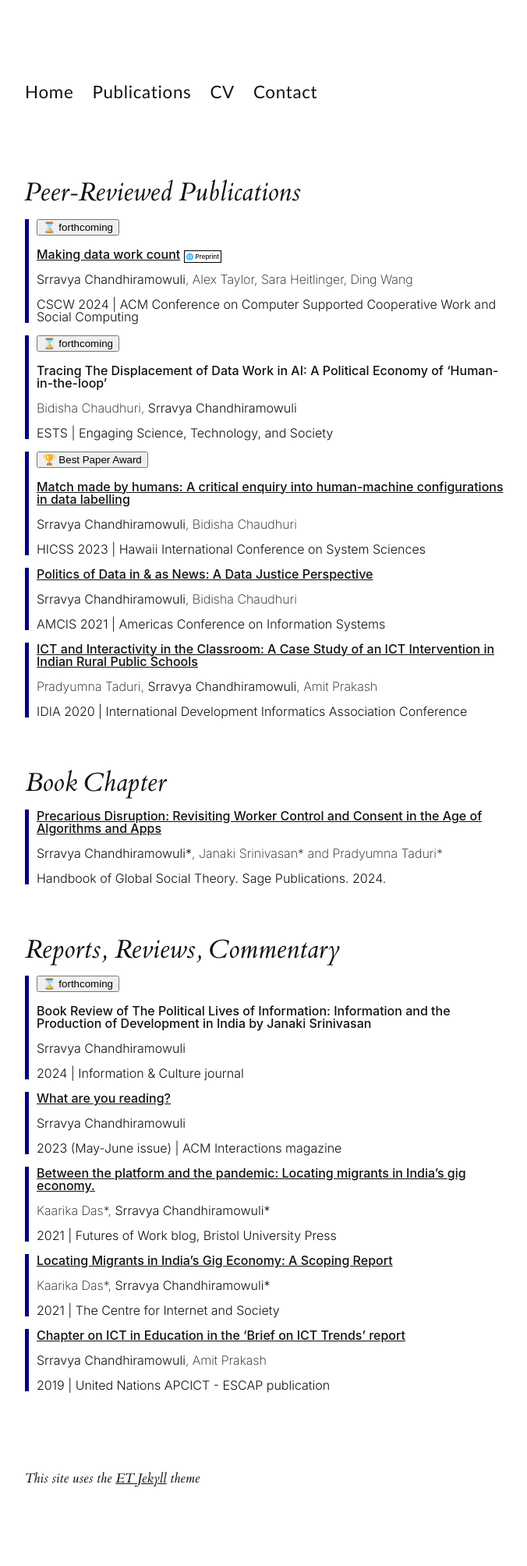
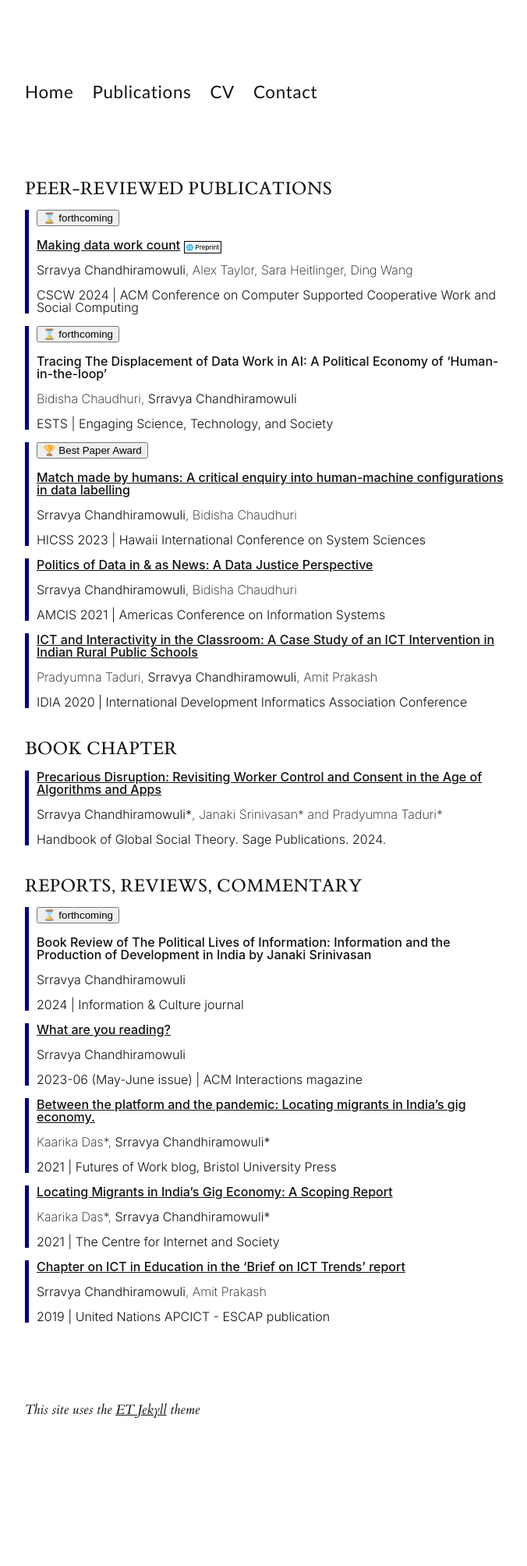
Before and after one commit to srravya/srravya.github.io, a Jekyll site: the page built from publications/index.md, in a window 1280 px wide. Shown: the whole page at 78% size, without its empty margins (128-804 px from the left). Built offline with Jekyll 4.4.1, drawn with Linux system fonts in a browser that asks for light colours; some web fonts are replaced; after the commit the page ends 1920 px from its top, so only the background shows below that.

Commit message:
Add datetime and fix h3 render

```diff
--- a/publications/index.md
+++ b/publications/index.md
@@ -4,7 +4,7 @@ title: Publications
 description: A selected list of my research
 ---
 
-## Peer-reviewed publications
+### Peer-reviewed publications
 
 <div class="entry-publication">
 <section>
@@ -12,7 +12,7 @@ description: A selected list of my research
 </section>
 <p class="what"><a href="https://arxiv.org/abs/2311.18046">Making data work count</a> <span class="preprint">🌐 Preprint</span></p>
 <p class="who"><span class="lookatme">Srravya Chandhiramowuli</span>, Alex Taylor, Sara Heitlinger, Ding Wang</p>
-<p class="where">CSCW 2024 | ACM Conference on Computer Supported Cooperative Work and Social Computing</p>
+<p class="where">CSCW <time datetime="2024">2024</time> | ACM Conference on Computer Supported Cooperative Work and Social Computing</p>
 </div>
 
 <div class="entry-publication">
@@ -30,30 +30,30 @@ description: A selected list of my research
 </section>
 <p class="what"><a href="https://hdl.handle.net/10125/102882">Match made by humans: A critical enquiry into human-machine configurations in data labelling</a></p>
 <p class="who"><span class="lookatme">Srravya Chandhiramowuli</span>, Bidisha Chaudhuri</p>
-<p class="where">HICSS 2023 | Hawaii International Conference on System Sciences</p>
+<p class="where">HICSS <time datetime="2023">2023</time> | Hawaii International Conference on System Sciences</p>
 </div>
 
 <div class="entry-publication">
 <p class="what"><a href="https://aisel.aisnet.org/amcis2021/global_develop/global_develop/13">Politics of Data in & as News: A Data Justice Perspective</a></p>
 <p class="who"><span class="lookatme">Srravya Chandhiramowuli</span>, Bidisha Chaudhuri</p>
-<p class="where">AMCIS 2021 | Americas Conference on Information Systems</p>
+<p class="where">AMCIS <time datetime="2021">2021</time> | Americas Conference on Information Systems</p>
 </div>
 
 <div class="entry-publication">
 <p class="what"><a href="https://doi.org/10.1007/978-3-030-52014-4_2">ICT and Interactivity in the Classroom: A Case Study of an ICT Intervention in Indian Rural Public Schools</a></p>
 <p class="who">Pradyumna Taduri, <span class="lookatme">Srravya Chandhiramowuli</span>, Amit Prakash</p>
-<p class="where">IDIA 2020 | International Development Informatics Association Conference</p>
+<p class="where">IDIA <time datetime="2020">2020</time> | International Development Informatics Association Conference</p>
 </div>
 
-## Book chapter
+### Book chapter
 
 <div class="entry-bookchapter">
 <p class="what"><a href="https://uk.sagepub.com/en-gb/eur/the-sage-handbook-of-global-sociology/book277822" target="_blank">Precarious Disruption: Revisiting Worker Control and Consent in the Age of Algorithms and Apps</a></p>
 <p class="who"><span class="lookatme">Srravya Chandhiramowuli*</span>, Janaki Srinivasan* and Pradyumna Taduri*</p>
-<p class="where">Handbook of Global Social Theory. Sage Publications. 2024.</p>
+<p class="where">Handbook of Global Social Theory. Sage Publications. <time datetime="2024">2024</time>.</p>
 </div>
 
-## Reports, reviews, commentary
+### Reports, reviews, commentary
 
 <div class="entry-bookreview">
 <section>
@@ -61,29 +61,29 @@ description: A selected list of my research
 </section>
 <p class="what">Book Review of The Political Lives of Information: Information and the Production of Development in India by Janaki Srinivasan</p>
 <p class="who"><span class="lookatme">Srravya Chandhiramowuli</span></p>
-<p class="where">2024 | Information & Culture journal</p>
+<p class="where"><time datetime="2024">2024</time> | Information & Culture journal</p>
 </div>
 
 <div class="entry-bookreview">
 <p class="what"><a href="https://interactions.acm.org/archive/view/may-june-2023/srravya-chandhiramowuli">What are you reading?</a></p>
 <p class="who"><span class="lookatme">Srravya Chandhiramowuli</span></p>
-<p class="where">2023 (May-June issue) | ACM Interactions magazine</p>
+<p class="where"><time datetime="2023">2023-06</time> (May-June issue) | ACM Interactions magazine</p>
 </div>
 
 <div class="entry-report">
 <p class="what"><a href="https://futuresofwork.co.uk/2021/03/16/caught-between-the-platform-and-the-pandemic-locating-migrants-in-indias-gig-economy/">Between the platform and the pandemic: Locating migrants in India’s gig economy.</a></p>
 <p class="who">Kaarika Das*, <span class="lookatme">Srravya Chandhiramowuli*</span></p>
-<p class="where">2021 | Futures of Work blog, Bristol University Press</p>
+<p class="where"><time datetime="2021">2021</time> | Futures of Work blog, Bristol University Press</p>
 </div>
 
 <div class="entry-report">
 <p class="what"><a href="https://cis-india.org/raw/locating-migrants-in-indias-gig-economy-a-scoping-report">Locating Migrants in India’s Gig Economy: A Scoping Report</a></p>
 <p class="who">Kaarika Das*, <span class="lookatme">Srravya Chandhiramowuli*</span></p>
-<p class="where">2021 | The Centre for Internet and Society</p>
+<p class="where"><time datetime="2021">2021</time> | The Centre for Internet and Society</p>
 </div>
 
 <div class="entry-report">
 <p class="what"><a href="https://www.unapcict.org/sites/default/files/inline-files/ICT%20TRENDS_%20ICT%20for%20Education.pdf">Chapter on ICT in Education in the ‘Brief on ICT Trends’ report</a></p>
 <p class="who"><span class="lookatme">Srravya Chandhiramowuli</span>, Amit Prakash</p>
-<p class="where">2019 | United Nations APCICT - ESCAP publication</p>
+<p class="where"><time datetime="2019">2019</time> | United Nations APCICT - ESCAP publication</p>
 </div>
--- a/style.scss
+++ b/style.scss
@@ -133,7 +133,8 @@ h1,h2,h3,h4,h5,h6 {
 }
 h1 { font-size: 3.2rem; font-style: normal; margin-top: 2.6rem; }
 h2 { font-size: 2.2rem; margin-top: 4.2rem; }
-h3 { font-size: 1.7rem; margin-top: 2.6rem; }
+//h3 { font-size: 1.7rem; margin-top: 2.6rem; }
+h3 { font-size: 1.5rem; margin-top: 2.5rem; font-style: normal; text-transform: uppercase; }
 
 p,table,blockquote,pre,img,hr,.mini-note,ul li,ol li {
     box-sizing: border-box;
```
